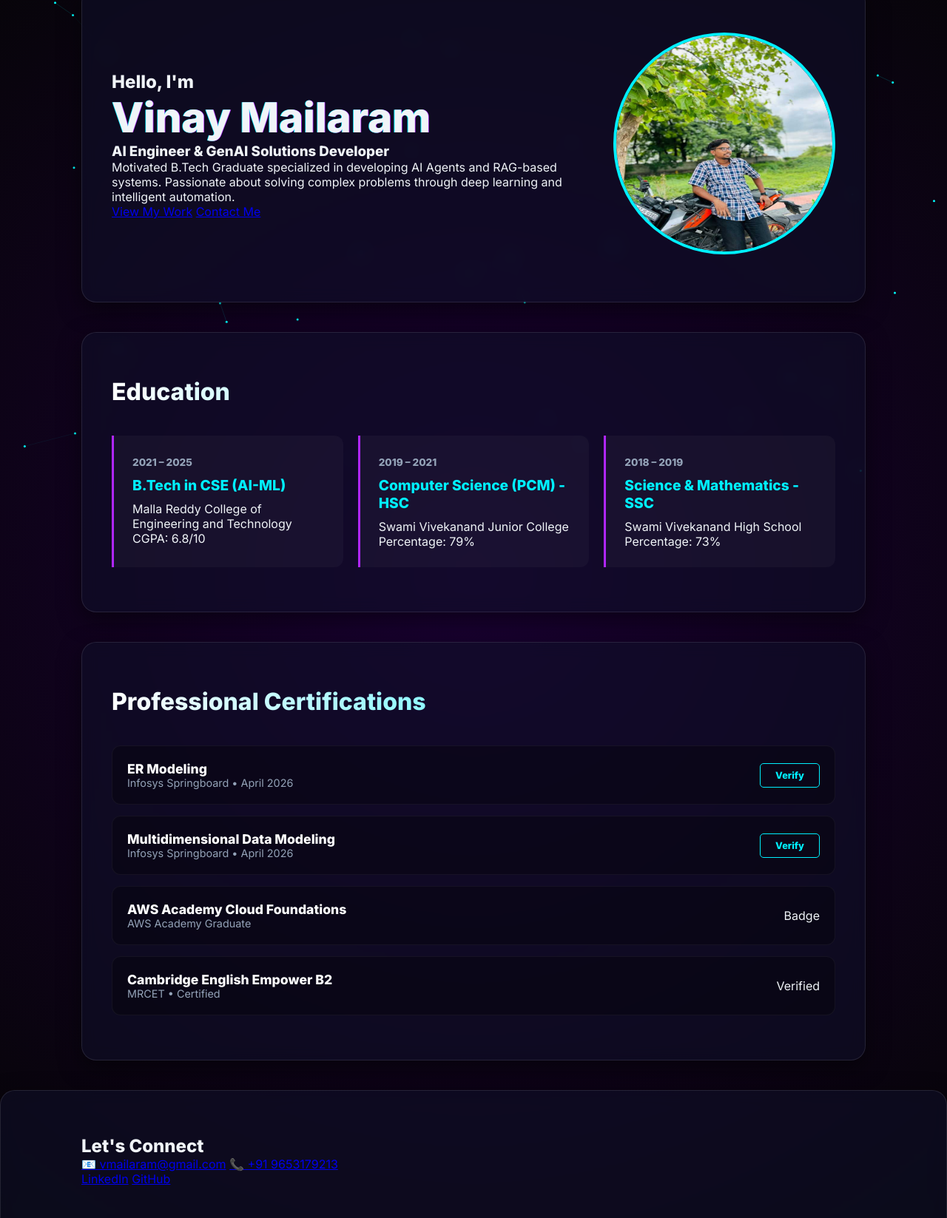
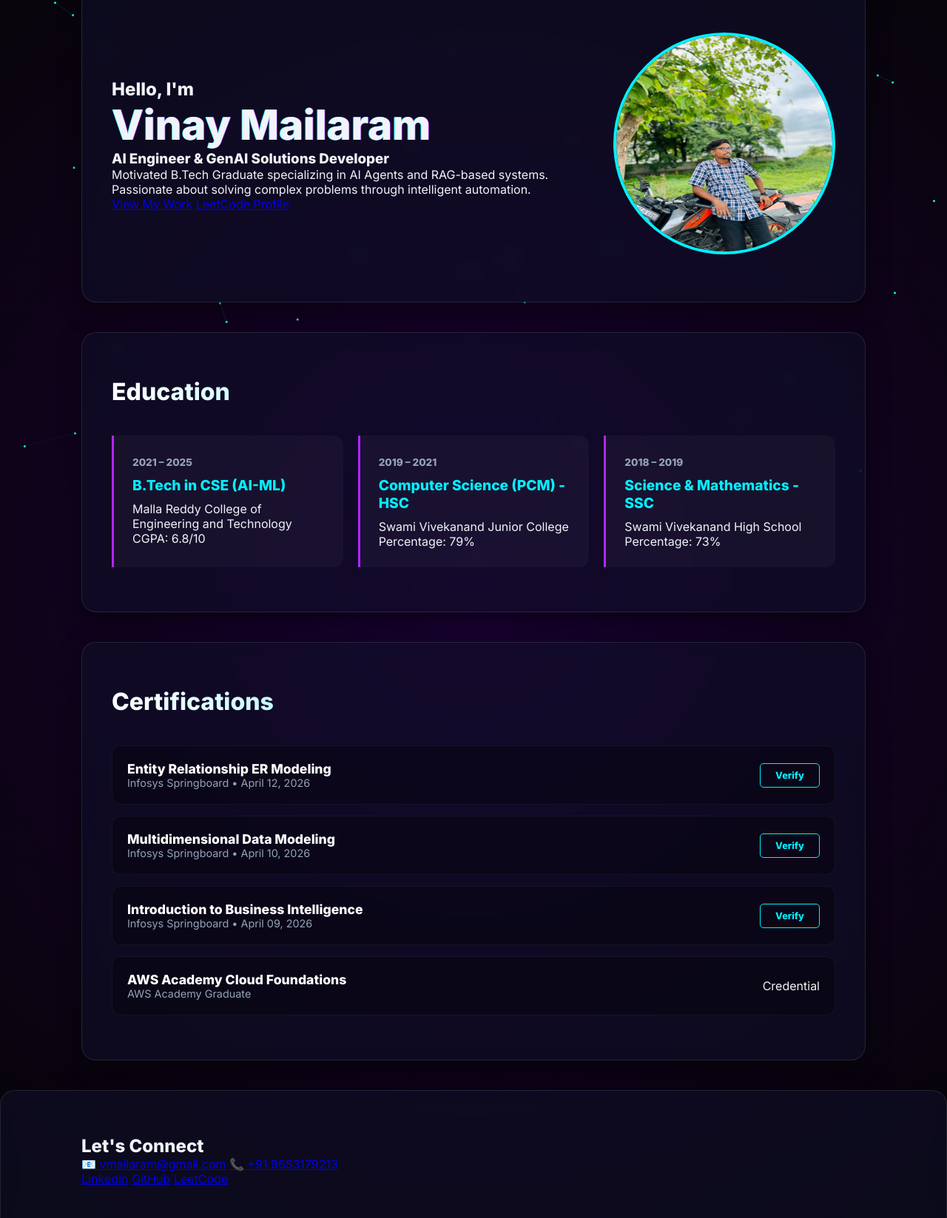
Before and after one commit to Vinay-Mailaram/vinaymailaram.github.io, a website built with Vite: page index.html in a window 1280 px wide. Shown: the part 159-1806 px from the top of the page at 74% size. Built offline with nearby package versions, Linux system fonts and the light colour scheme.

Commit message:
Refactor HTML structure and update content

```diff
--- a/index.html
+++ b/index.html
@@ -30,16 +30,16 @@
     </header>
 
     <main class="container">
-        <section id="about" class="hero section-border">
+        <section id="about" class="section-border hero">
             <div class="hero-content">
                 <div class="hero-text">
                     <h2 class="greeting">Hello, I'm</h2>
                     <h1 class="name">Vinay Mailaram</h1>
                     <h3 class="title">AI Engineer & GenAI Solutions Developer</h3>
-                    <p class="summary">Motivated B.Tech Graduate specialized in developing AI Agents and RAG-based systems. Passionate about solving complex problems through deep learning and intelligent automation.</p>
+                    <p class="summary">Motivated B.Tech Graduate specializing in AI Agents and RAG-based systems. Passionate about solving complex problems through intelligent automation.</p>
                     <div class="hero-cta">
                         <a href="#experience" class="btn btn-primary">View My Work</a>
-                        <a href="#contact" class="btn btn-outline">Contact Me</a>
+                        <a href="https://leetcode.com/u/Vinaym071003/" target="_blank" class="btn btn-outline">LeetCode Profile</a>
                     </div>
                 </div>
                 <div class="hero-image-container">
@@ -54,38 +54,45 @@
                 <div class="edu-card">
                     <span class="date">2021 – 2025</span>
                     <h3>B.Tech in CSE (AI-ML)</h3>
-                    <p class="college">Malla Reddy College of Engineering and Technology</p>
+                    <p>Malla Reddy College of Engineering and Technology</p>
                     <p class="result">CGPA: 6.8/10</p>
                 </div>
                 <div class="edu-card">
                     <span class="date">2019 – 2021</span>
                     <h3>Computer Science (PCM) - HSC</h3>
-                    <p class="college">Swami Vivekanand Junior College</p>
+                    <p>Swami Vivekanand Junior College</p>
                     <p class="result">Percentage: 79%</p>
                 </div>
                 <div class="edu-card">
                     <span class="date">2018 – 2019</span>
                     <h3>Science & Mathematics - SSC</h3>
-                    <p class="college">Swami Vivekanand High School</p>
+                    <p>Swami Vivekanand High School</p>
                     <p class="result">Percentage: 73%</p>
                 </div>
             </div>
         </section>
 
         <section id="certificates" class="section-border">
-            <h2 class="section-title">Professional Certifications</h2>
+            <h2 class="section-title">Certifications</h2>
             <div class="certs-grid">
                 <div class="cert-item">
                     <div class="cert-info">
-                        <h4>ER Modeling</h4>
-                        <p>Infosys Springboard • April 2026</p>
+                        <h4>Entity Relationship ER Modeling</h4>
+                        <p>Infosys Springboard • April 12, 2026</p>
                     </div>
                     <a href="https://verify.onwingspan.com" target="_blank" class="verify-btn">Verify</a>
                 </div>
                 <div class="cert-item">
                     <div class="cert-info">
                         <h4>Multidimensional Data Modeling</h4>
-                        <p>Infosys Springboard • April 2026</p>
+                        <p>Infosys Springboard • April 10, 2026</p>
+                    </div>
+                    <a href="https://verify.onwingspan.com" target="_blank" class="verify-btn">Verify</a>
+                </div>
+                <div class="cert-item">
+                    <div class="cert-info">
+                        <h4>Introduction to Business Intelligence</h4>
+                        <p>Infosys Springboard • April 09, 2026</p>
                     </div>
                     <a href="https://verify.onwingspan.com" target="_blank" class="verify-btn">Verify</a>
                 </div>
@@ -94,14 +101,7 @@
                         <h4>AWS Academy Cloud Foundations</h4>
                         <p>AWS Academy Graduate</p>
                     </div>
-                    <span class="badge">Badge</span>
-                </div>
-                <div class="cert-item">
-                    <div class="cert-info">
-                        <h4>Cambridge English Empower B2</h4>
-                        <p>MRCET • Certified</p>
-                    </div>
-                    <span class="badge">Verified</span>
+                    <span class="badge">Credential</span>
                 </div>
             </div>
         </section>
@@ -117,6 +117,7 @@
             <div class="social-links">
                 <a href="https://linkedin.com/in/vinaymailaram007/" target="_blank" class="social-icon">LinkedIn</a>
                 <a href="https://github.com/Vinay-Mailaram" target="_blank" class="social-icon">GitHub</a>
+                <a href="https://leetcode.com/u/Vinaym071003/" target="_blank" class="social-icon">LeetCode</a>
             </div>
         </div>
     </footer>
```
